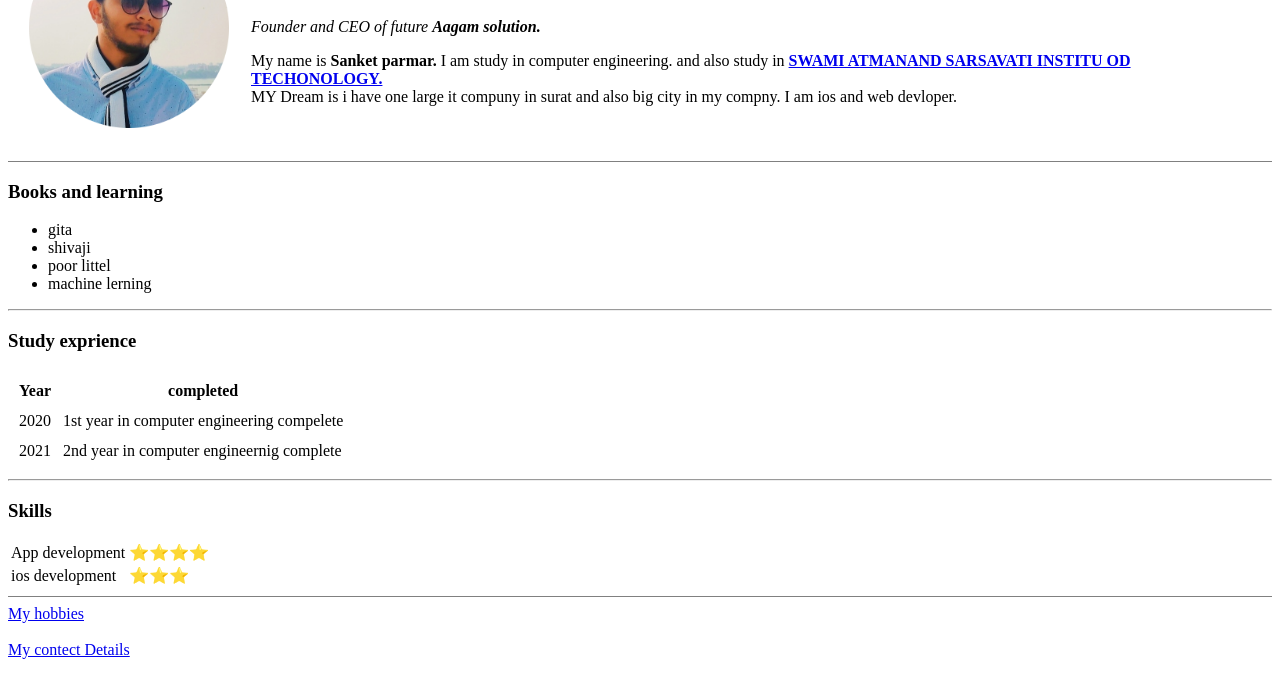
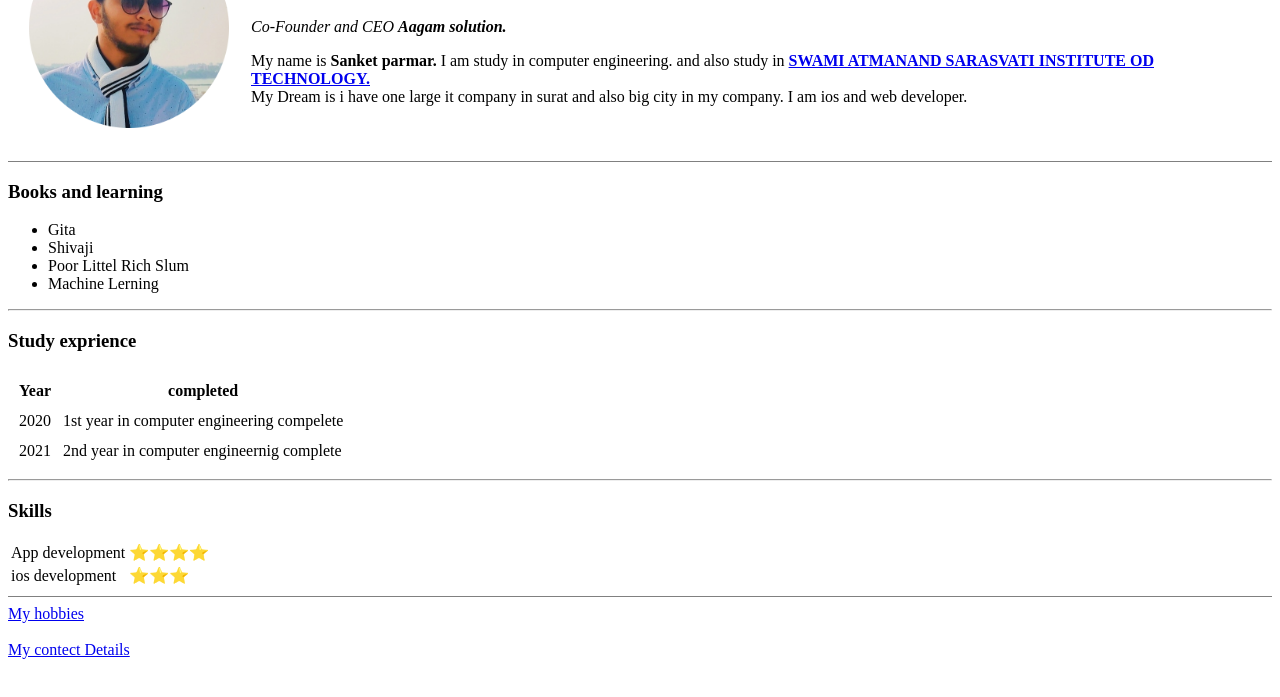
Before and after one commit to sanketparmar4815/my-cv, a plain HTML site: page index.html in a window 1280 px wide. Shown: the part 101-798 px from the top of the page. Drawn offline with Linux system fonts and the light colour scheme.

Commit message:
Update index.html

```diff
--- a/index.html
+++ b/index.html
@@ -8,6 +8,13 @@
     </title>
 </head>
 
+<link rel="stylesheet" href="css/style.css">
+
+
+
+
+
+
 <body>
     <table cellspacing="20 ">
         <tr>
@@ -16,12 +23,12 @@
           </td>
             <td>
                 <h1> SANKET PARMAR </h1>
-                 <p> <em> Founder and CEO of future <strong> Aagam solution.</strong></em> </p>
+                 <p> <em> Co-Founder and CEO  <strong> Aagam solution.</strong></em> </p>
                 <p> My name is <strong> Sanket parmar.</strong> I am study in computer engineering. and also study in <strong><a
                             href="https://ssasit.ac.in/"> SWAMI
-                            ATMANAND SARSAVATI INSTITU OD TECHONOLOGY.</a></strong><br> MY Dream is i have one large it compuny in
+                            ATMANAND SARASVATI INSTITUTE OD TECHNOLOGY.</a></strong><br> My Dream is i have one large it company in
                     surat and
-                    also big city in my compny. I am ios and web devloper.</p></td>
+                    also big city in my company. I am ios and web developer.</p></td>
         </tr>
     </table>
 
@@ -29,10 +36,10 @@
 
     <h3> Books and learning </h3>
     <ul>
-        <li>gita</li>
-        <li>shivaji</li>
-        <li>poor littel</li>
-        <li>machine lerning</li>
+        <li>Gita</li>
+        <li>Shivaji</li>
+        <li>Poor Littel Rich Slum</li>
+        <li>Machine Lerning</li>
     </ul>
     <hr>
 
```
